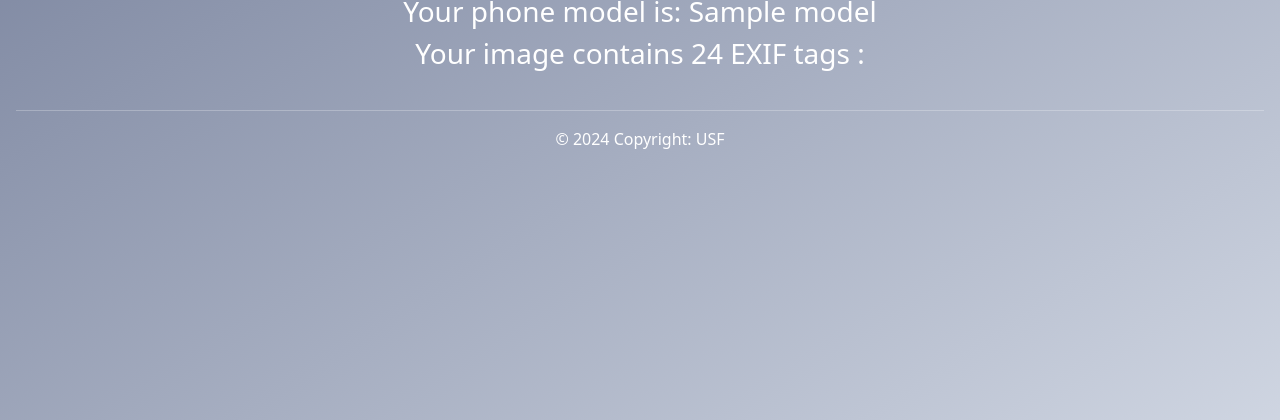
After one commit to frica/photolocator, a Flask app: template templates/about.html in a window 1280 px wide. The commit adds this page. Shown: the part 241-661 px from the top of the page. Run offline with Flask 3, Linux system fonts and the light colour scheme; the template is opened without the code that fills it: most values are stand-ins (such as "Sample title", 1, 10 or a date in 2020).

Commit message:
better handling of buttons actions + fix bug with model maker tag not present

```diff
--- a/main.py
+++ b/main.py
@@ -14,8 +14,8 @@ def hello():
     return render_template("index.html")
 
 
-@app.route("/locate", methods=["POST"])
-def locate():
+@app.route("/about", methods=["POST"])
+def about():
     if request.method == "POST":
         file = request.files["image"]
         image = Image(file.stream.read())
@@ -24,32 +24,51 @@ def locate():
             flash('No Exif data found', 'error')
             return redirect("/")
 
-        utils.display_details(image)
-        # print(f"Latitude (DMS): {format_dms_coordinates(image.gps_latitude)}{image.gps_latitude_ref}")
-        # print(f"Longitude (DMS): {format_dms_coordinates(image.gps_longitude)}{image.gps_longitude_ref}\n")
-        # google maps works with decimal degrees
-        gps_latitude = image.get("gps_latitude")
-        gps_latitude_ref = image.get("gps_latitude_ref")
-        gps_longitude = image.get("gps_longitude")
-        gps_longitude_ref = image.get("gps_longitude_ref")
-        if not (gps_latitude or gps_latitude_ref or gps_longitude or gps_longitude_ref):
-            flash('No geolocalisation data found', 'error')
+        return render_template("about.html", "")
+    return redirect("/")
+
+
+@app.route("/locate", methods=["POST"])
+def locate():
+    if request.method == "POST":
+
+        file = request.files["image"]
+        image = Image(file.stream.read())
+
+        if not utils.check_if_exif(image):
+            flash('No Exif data found', 'error')
             return redirect("/")
 
-        decimal_latitude = utils.dms_coordinates_to_dd_coordinates(gps_latitude, gps_latitude_ref)
-        print(f"Latitude (DD): {decimal_latitude}")
-        decimal_longitude = utils.dms_coordinates_to_dd_coordinates(gps_longitude, gps_longitude_ref)
-        print(f"Longitude (DD): {decimal_longitude}")
-        # print(f"Location info")
-        coordinates = (decimal_latitude, decimal_longitude)
-        location_info = rg.search(coordinates)[0]
-        location_info['country'] = pycountry.countries.get(alpha_2=location_info['cc'])
-        print(f"{location_info}\n")
-        # print(f"Final answer")
-        print(f"You were in {location_info['name']}, {location_info['country'].name}!")
-        answer = f"{location_info['name']}, {location_info['country'].name}"
-        app.logger.info(f"Location: {answer}")
-        return render_template("locate.html", answer=answer)
+        if request.form["action"] == "locate":
+
+            # print(f"Latitude (DMS): {format_dms_coordinates(image.gps_latitude)}{image.gps_latitude_ref}")
+            # print(f"Longitude (DMS): {format_dms_coordinates(image.gps_longitude)}{image.gps_longitude_ref}\n")
+            # google maps works with decimal degrees
+            gps_latitude = image.get("gps_latitude")
+            gps_latitude_ref = image.get("gps_latitude_ref")
+            gps_longitude = image.get("gps_longitude")
+            gps_longitude_ref = image.get("gps_longitude_ref")
+            if not (gps_latitude or gps_latitude_ref or gps_longitude or gps_longitude_ref):
+                flash('No geolocalisation data found', 'error')
+                return redirect("/")
+
+            decimal_latitude = utils.dms_coordinates_to_dd_coordinates(gps_latitude, gps_latitude_ref)
+            print(f"Latitude (DD): {decimal_latitude}")
+            decimal_longitude = utils.dms_coordinates_to_dd_coordinates(gps_longitude, gps_longitude_ref)
+            print(f"Longitude (DD): {decimal_longitude}")
+            # print(f"Location info")
+            coordinates = (decimal_latitude, decimal_longitude)
+            location_info = rg.search(coordinates)[0]
+            location_info['country'] = pycountry.countries.get(alpha_2=location_info['cc'])
+            print(f"{location_info}\n")
+            # print(f"Final answer")
+            print(f"You were in {location_info['name']}, {location_info['country'].name}!")
+            answer = f"{location_info['name']}, {location_info['country'].name}"
+            app.logger.info(f"Location: {answer}")
+            return render_template("locate.html", answer=answer)
+        elif request.form["action"] == "about":
+            image_member_list = utils.display_details(image)
+            return render_template("about.html", answer=image_member_list, model=image.model)
     return redirect("/")
 
 
--- /dev/null
+++ b/templates/about.html
@@ -0,0 +1,7 @@
+{% extends 'base.html' %}
+{% block content %}
+<div class="text-white text-center">
+    <h3>Your phone model is: {{ model }} </h3>
+    <h3>Your image contains {{ image_member_list.__sizeof__() }} EXIF tags :</h3>
+</div>
+{% endblock %}
--- a/templates/index.html
+++ b/templates/index.html
@@ -15,8 +15,8 @@
                 </div>
             </div>
             <div class="text-white text-center">
-                <button type="submit" class="btn rounded-pill btn-outline-light btn-lg">Locate</button>
-                <button type="submit" class="btn rounded-pill btn-outline-light btn-lg">About</button>
+                <button type="submit" class="btn rounded-pill btn-outline-light btn-lg" name="action" value="locate">Locate</button>
+                <button type="submit" class="btn rounded-pill btn-outline-light btn-lg" name="action" value="about">About</button>
                 <br/>
                 <br/>
                 {% with messages = get_flashed_messages() %}
--- a/utils.py
+++ b/utils.py
@@ -67,7 +67,7 @@ def display_details(image):
     #print(f"Device information - Image {image.name}")
     print(f"Device information")
     print("----------------------------")
-    print(f"Make: {image.make}")
+    print(f"Make: {image.get('make')}")
     print(f"Model: {image.model}\n")
     print(f"Date/time taken")
     print("-------------------------")
```
